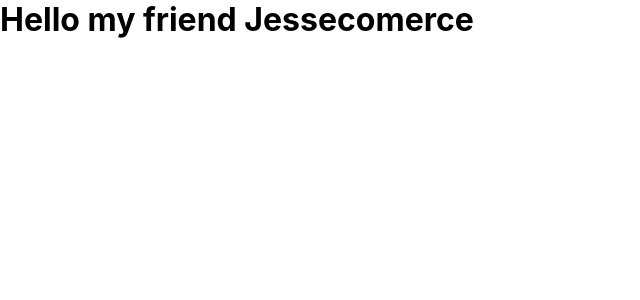
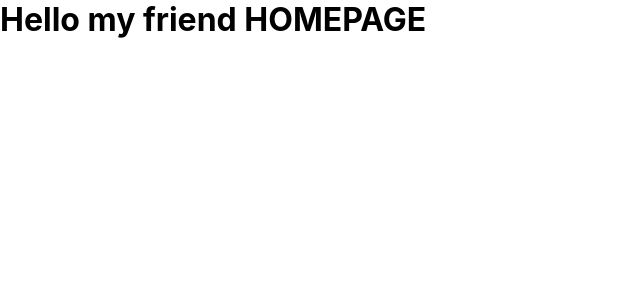
Before and after one commit to pacool84/jessecommerce, a React (Create React App) app: page / in a window 1280 px wide. Shown: the top 300 px of the page, without its empty margins (0-640 px from the left). Built offline with nearby package versions, Linux system fonts and the light colour scheme.

Commit message:
[ADD] React Router and first routes to the project

```diff
--- a/package.json
+++ b/package.json
@@ -8,6 +8,7 @@
     "@testing-library/user-event": "^7.2.1",
     "react": "^16.13.1",
     "react-dom": "^16.13.1",
+    "react-router-dom": "^5.2.0",
     "react-scripts": "3.4.3"
   },
   "scripts": {
--- a/src/App.js
+++ b/src/App.js
@@ -1,11 +1,24 @@
 import React from "react";
 import "./App.css";
+import { BrowserRouter as Router, Switch, Route } from "react-router-dom";
 
 function App() {
   return (
-    <div className="App">
-      <h1>Hello my friend Jessecomerce</h1>
-    </div>
+    <Router>
+      <div className="App">
+        <Switch>
+          <Route path="/checkout">
+            <h1>Hello My friend checkout</h1>
+          </Route>
+          <Router path="/login">
+            <h1>Hello my friend Login</h1>
+          </Router>
+          <Route path="/">
+            <h1>Hello my friend HOMEPAGE</h1>
+          </Route>
+        </Switch>
+      </div>
+    </Router>
   );
 }
 
```
Also changed, not shown: 1 other file (tests, documents, lock files or other folders).
